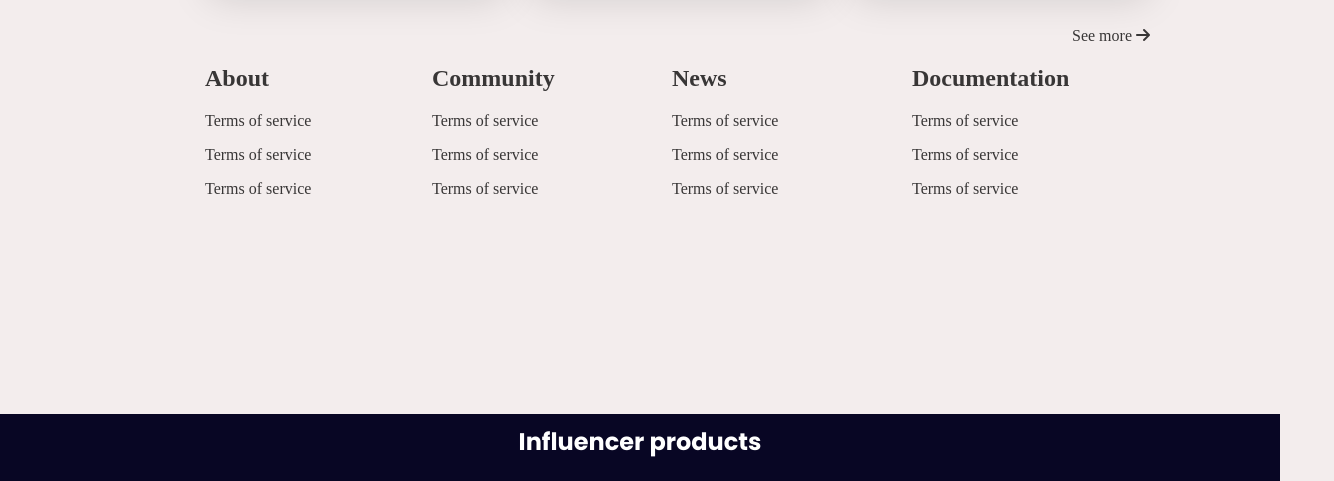
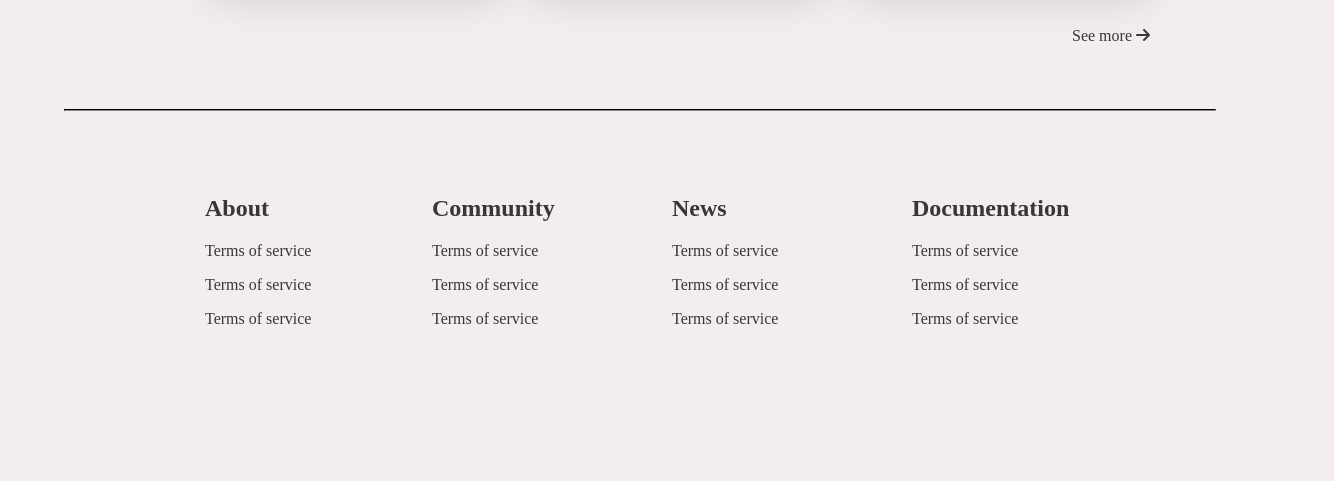
Before and after one commit to foadtkf/influencer-gear, a plain HTML site: page index.html in a window 1280 px wide. Shown: the part 1992-2473 px from the top of the page, 1334 px wide, since content can reach past the window. Drawn offline with Linux system fonts and the light colour scheme.

Commit message:
final-submit-ass2

```diff
--- a/index.html
+++ b/index.html
@@ -217,6 +217,7 @@
     <div class="flex-end">
         <a href="">See more <i class="fas fa-arrow-right"></i>
     </div>
+    <hr>
     <section class="bonus">
         <div class="bsecs">
             <h2>About</h2>
--- a/styles/style.css
+++ b/styles/style.css
@@ -14,8 +14,12 @@ a {
     color: #383636;
 }
 
+hr {
+    margin: 5% 5%;
+}
+
 h1 {
-    width: 582px;
+    width: 90%;
     height: 133px;
     font-family: Poppins;
     font-style: normal;
```
